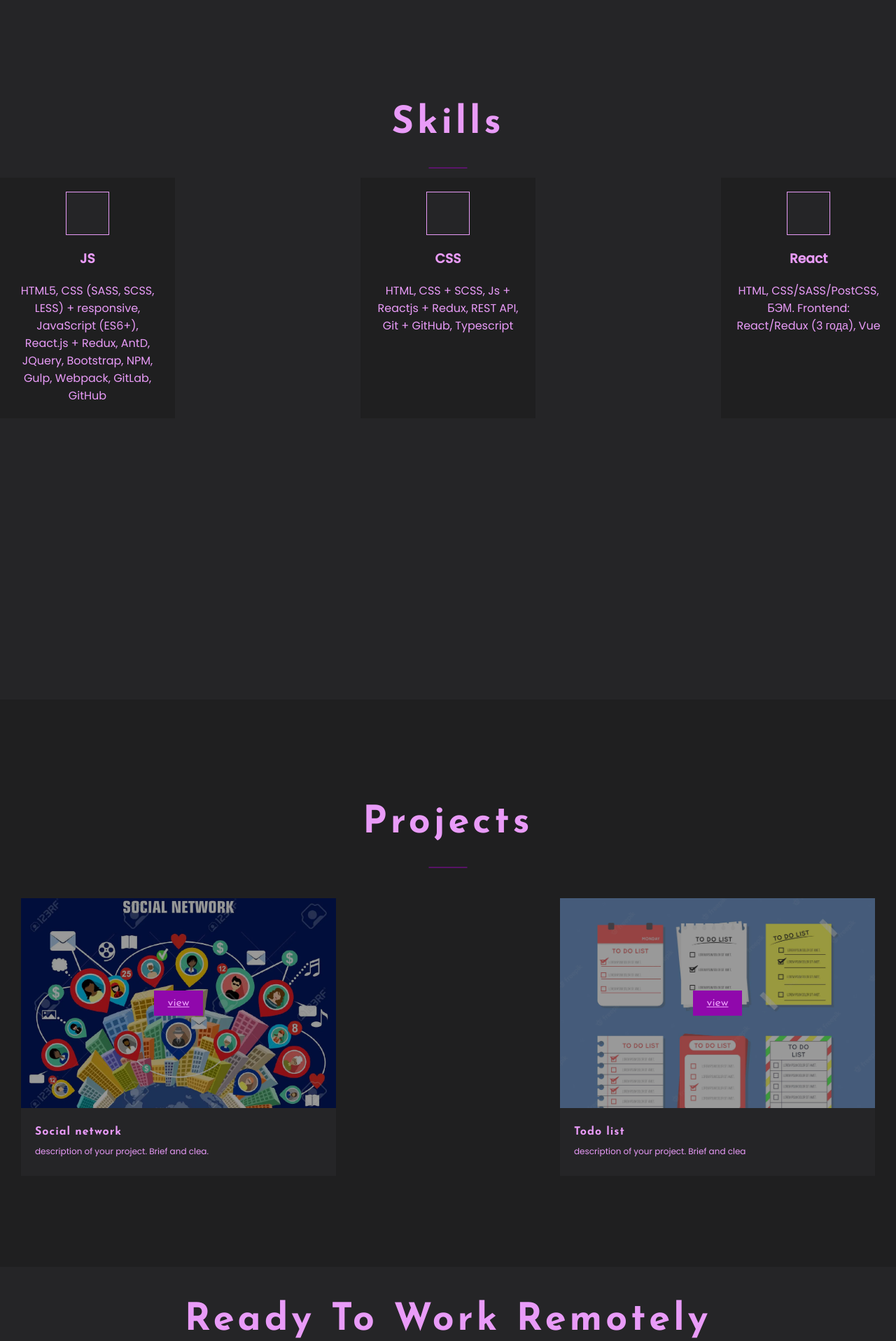
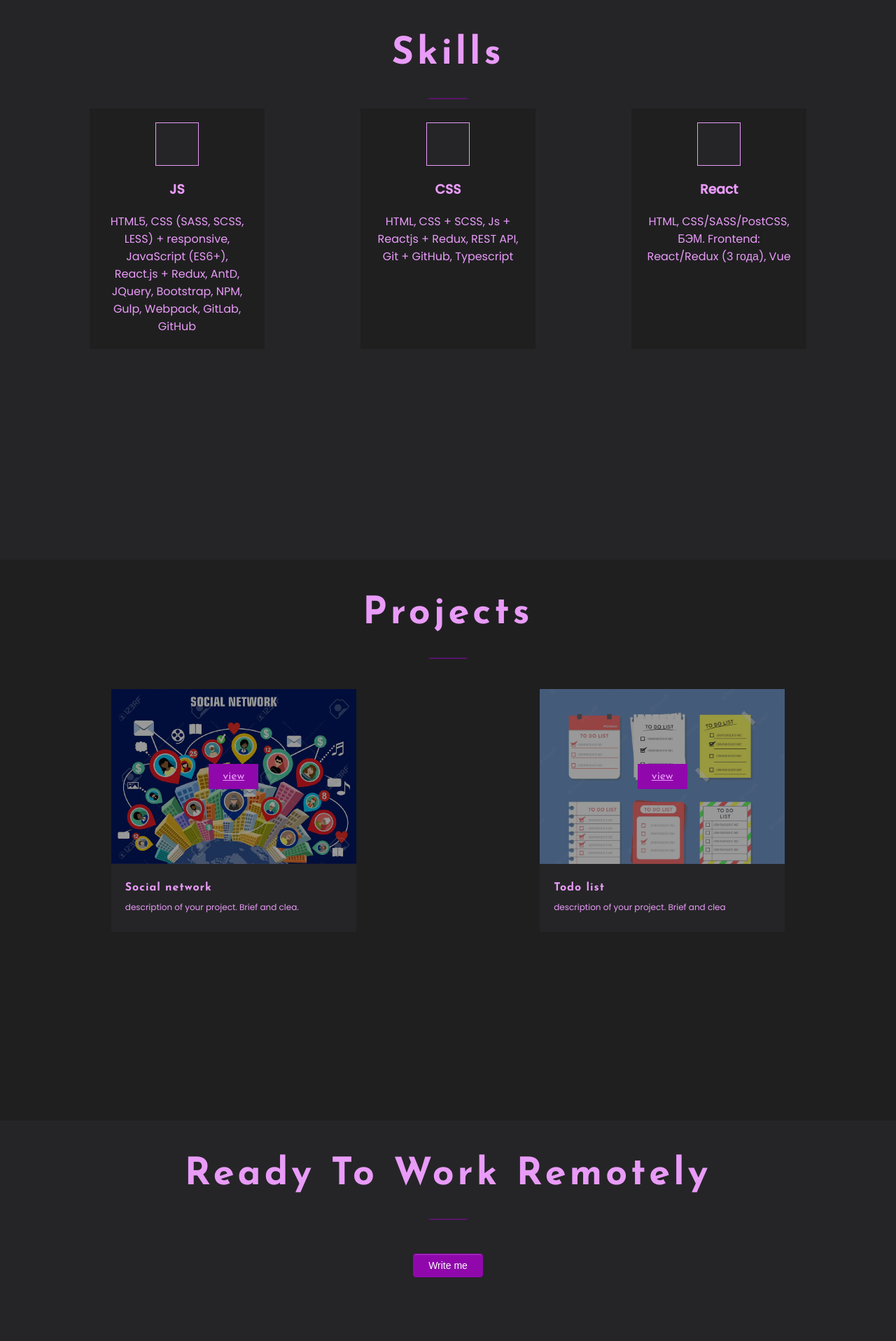
Before and after one commit to Fibi131904/Portfolio, a React (Create React App) app: page / in a window 1280 px wide. Shown: the part 880-2797 px from the top of the page at 70% size. Built offline with nearby package versions, Linux system fonts and the light colour scheme.

Commit message:
css maket

```diff
--- a/src/common/styles/Container.module.css
+++ /dev/null
@@ -1,11 +0,0 @@
-.styleContainer{
-    border: 1px solid;
-    height: 100%;
-    width: 80%;
-    margin:0  auto;
-    display: flex;
-    align-items: center;
-    justify-content: space-between;
-    flex-wrap: wrap;
-
-    }
--- a/src/contacts/Contacts.module.scss
+++ b/src/contacts/Contacts.module.scss
@@ -3,12 +3,14 @@
 .contactBlock {
     min-height: 50vh;
     background-color: $bgColor;
-    border:1px solid;
+    border:1px solid $bgColor;
 }
 
 .contacts {
+
     display: flex;
     flex-direction: column;
     align-items: center;
     padding: 30px;
+    justify-content: space-between;
    }
--- a/src/distantWork/DistantWork.module.scss
+++ b/src/distantWork/DistantWork.module.scss
@@ -3,14 +3,13 @@
 .distantWorkBlock {
     min-height: 50vh;
     background-color: $bgSecondColor;
+    border:1px solid  $bgSecondColor;
+    .contant {
+        display: flex;
+    flex-direction: column;
+    align-items: center;
+    padding: 30px;
+    justify-content: space-between;
+    }
 
 }
-
-.contant {
-    display: flex;
-    flex-direction: column;
-    min-height: 30vh;
-    display: flex;
-    align-items: center;
-    justify-content: space-between;
-}
--- a/src/distantWork/DistantWork.tsx
+++ b/src/distantWork/DistantWork.tsx
@@ -9,9 +9,9 @@ import { Title } from '../common/title/Title';
 export const DistantWork = () => {
     return (
         <div className={style.distantWorkBlock} >
-            <div className={style.contant}>
+            <div>
                 <Title text={'Ready to work remotely'} />
-                <div>
+                <div  className={style.contant}>
                     <Button onClick={() => { }} >Write me</Button>
                 </div>
             </div>
--- a/src/main/Main.module.scss
+++ b/src/main/Main.module.scss
@@ -3,16 +3,15 @@
 .mainBlock {
     height: 100vh;
     background-color: $bgColor;
-}
-.container{
+
+    .container {
         height: 100%;
         width: 80%;
-margin:0  auto;
+        margin: 0 auto;
         display: flex;
         align-items: center;
         justify-content: space-between;
         flex-wrap: wrap;
-}
 
         .text {
             width: 300px;
@@ -25,3 +24,5 @@ flex-wrap: wrap;
             height: 400px;
             background-color: $bgSecondColor;
         }
+    }
+}
--- a/src/project/Project.module.scss
+++ b/src/project/Project.module.scss
@@ -3,14 +3,14 @@
 
 
 .project {
-    width: 450px;
+    width: 350px;
     display: flex;
     flex-direction: column;
     margin: 30px;
     background-color: $bgSecondColor;
 
     .projectImg {
-        height: 300px;
+        height: 250px;
         display: flex;
         align-items: center;
         justify-content: center;
--- a/src/project/Projects.module.scss
+++ b/src/project/Projects.module.scss
@@ -1,22 +1,21 @@
 @import'../common/styles/sass/variables.scss';
+
 .projectsBlock {
+    min-height: 100vh;
     background-color: $bgColor;
-    padding: 100px 0;
+    border:1px solid $bgColor;
 
     .projectsContainer {
-        flex-direction: column;
-        justify-content: flex-start;
-        flex-wrap: nowrap;
-
+        height: 100%;
+        width: 80%;
+        margin: 0 auto;
 
         .projects {
-            width: 100%;
             display: flex;
             justify-content: space-between;
             flex-wrap: wrap;
-            margin-top: 30px;
-            align-items: flex-start;
-            @media screen and (max-width:625px) {
+
+            @media screen and (max-width:766px) {
                 justify-content: center;
             }
         }
--- a/src/project/Projects.tsx
+++ b/src/project/Projects.tsx
@@ -20,7 +20,7 @@ export const Projects = () => {
 
     return (
         <div className={style.projectsBlock}>
-            <div className={`${styleContainer.container} ${style.projectsContainer}`}>
+            <div className={style.projectsContainer}>
                 <Title text={'Projects'}/>
                 <div className={style.projects} >
                     <Project style={socialNetwork} title={'Social network'} discription={'description of your project. Brief and clea.'} />
--- a/src/skills/Skills.module.scss
+++ b/src/skills/Skills.module.scss
@@ -3,26 +3,21 @@
 .skillsBlock {
     min-height: 100vh;
     background-color: $bgSecondColor;
-    padding: 100px 0;
-
-}
 
     .skillsContainer {
-    flex-direction: column;
-    justify-content: flex-start;
-
-
-}
-
+        height: 100%;
+        width: 80%;
+        margin: 0 auto;
+        border: 1px solid $bgSecondColor;
 
         .skills {
             display: flex;
             justify-content: space-between;
             flex-wrap: wrap;
 
-}
-@media screen and (max-width:498px) {
-    .skills  {
+            @media screen and (max-width:624px) {
                 justify-content: center;
             }
         }
+    }
+}
```
Lines whose indentation alone changed are shown as unchanged.
